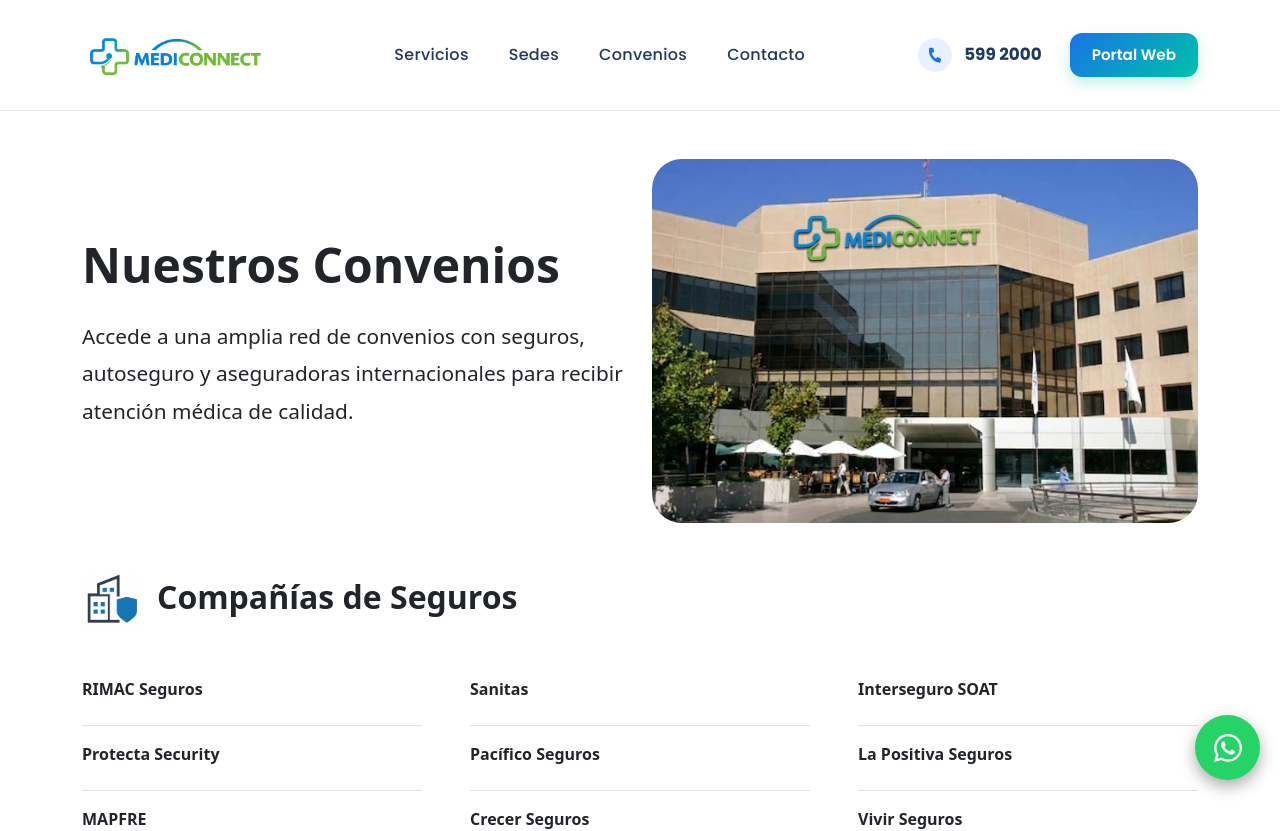
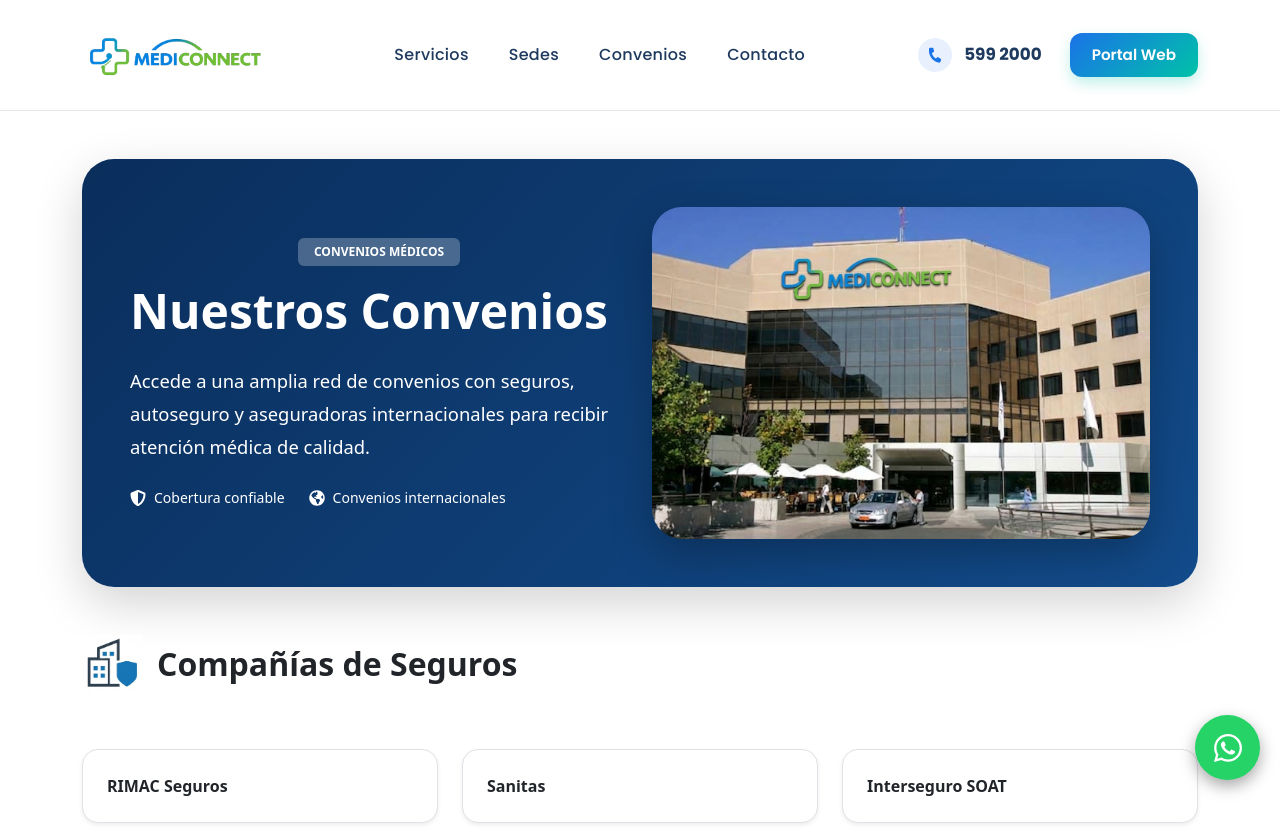
Before and after one commit to DiegoGarcia616/Frontend-MediConnect, a React (Vite) app: page /convenios in a window 1280 px wide. Shown: the top 831 px of the page. Built offline with nearby package versions, Linux system fonts and the light colour scheme.

Commit message:
Mejoras de animación y Hero

```diff
--- a/src/components/HeroConvenios.jsx
+++ b/src/components/HeroConvenios.jsx
@@ -1,11 +1,24 @@
 import { Container, Row, Col, Image } from "react-bootstrap";
+import { FaShieldAlt, FaGlobeAmericas } from "react-icons/fa";
 import imagenConvenios from "../images/convenios/imagenconvenios.png";
 
 export default function HeroConvenios() {
     return (
         <Container className="my-5">
-            <Row className="align-items-center">
+            <div
+                className="rounded-5 overflow-hidden shadow-lg px-4 px-lg-5 py-5 mx-2 mx-md-0"
+                style={{
+                    background: "linear-gradient(135deg, #0a2e5c 0%, #124b8a 100%)",
+                }}
+            >
+                <Row className="align-items-center text-white">
                     <Col md={6}>
+                        <span
+                            className="badge bg-white bg-opacity-25 text-white mb-3 px-3 py-2 text-uppercase fw-semibold"
+                        >
+                            Convenios Médicos
+                        </span>
+
                         <h1
                             className="fw-bold mb-4 text-start"
                             style={{ fontSize: "3rem" }}
@@ -14,9 +27,9 @@
                         </h1>
 
                         <p
-                        className="text-start"
+                            className="text-start opacity-90"
                             style={{
-                            fontSize: "1.3rem",
+                                fontSize: "1.15rem",
                                 lineHeight: "1.8",
                             }}
                         >
@@ -24,22 +37,41 @@
                             autoseguro y aseguradoras internacionales para
                             recibir atención médica de calidad.
                         </p>
+
+                        <div className="d-flex flex-wrap gap-4 mt-4">
+                            <div className="d-flex align-items-center gap-2">
+                                <FaShieldAlt />
+                                <span className="small">
+                                    Cobertura confiable
+                                </span>
+                            </div>
+
+                            <div className="d-flex align-items-center gap-2">
+                                <FaGlobeAmericas />
+                                <span className="small">
+                                    Convenios internacionales
+                                </span>
+                            </div>
+                        </div>
                     </Col>
 
                     {/* Esto es para la imagen de la sección convenioss */}
-                <Col md={6}>
+                    <Col md={6} className="mt-4 mt-md-0">
                         <Image
-                        src={imagenConvenios} alt="Convenios Clínica"
+                            src={imagenConvenios}
+                            alt="Convenios Clínica"
                             fluid
                             style={{
                                 width: "100%",
                                 borderRadius: "30px",
                                 objectFit: "cover",
+                                boxShadow: "0 15px 40px rgba(0,0,0,0.25)",
                             }}
                         />
                     </Col>
 
                 </Row>
+            </div>
         </Container>
     );
 }
--- a/src/components/SeccionListaConvenios.jsx
+++ b/src/components/SeccionListaConvenios.jsx
@@ -15,12 +15,22 @@
 
     return (
         <Container className="my-5">
-            <h2 className="text-start mb-4 pb-4 fw-bold">
-                {icono && <img src={icono} alt="convenios" style={{ width: "60px", marginRight: "15px" }} />}
+            <h2 className="text-start mb-5 pb-2 fw-bold d-flex align-items-center">
+                {icono && (
+                    <img
+                        src={icono}
+                        alt="convenios"
+                        style={{
+                            width: "60px",
+                            marginRight: "15px",
+                        }}
+                    />
+                )}
+
                 {titulo}
             </h2>
 
-            <Row className="g-5 fw-bold pb-4">
+            <Row className="g-4 fw-bold pb-4">
                 {columns.map((col, colIndex) => (
                     <Col
                         key={colIndex}
@@ -31,8 +41,22 @@
                         {col.map((item, itemIndex) => (
                             <div
                                 key={itemIndex}
-                                className="border-bottom pb-4 mb-3"
-                                style={{ textAlign: "left" }}
+                                className="border rounded-4 px-4 py-4 mb-3 bg-white shadow-sm"
+                                style={{
+                                    textAlign: "left",
+                                    transition: "0.3s ease",
+                                    cursor: "pointer",
+                                }}
+                                onMouseEnter={(e) => {
+                                    e.currentTarget.style.transform = "translateY(-6px)";
+                                    e.currentTarget.style.boxShadow = "0 15px 35px rgba(0,0,0,0.12)";
+                                    e.currentTarget.style.borderColor = "#0a2e5c";
+                                }}
+                                onMouseLeave={(e) => {
+                                    e.currentTarget.style.transform = "translateY(0)";
+                                    e.currentTarget.style.boxShadow = "";
+                                    e.currentTarget.style.borderColor = "";
+                                }}
                             >
                                 {item}
                             </div>
```
Lines whose indentation alone changed are shown as unchanged.
